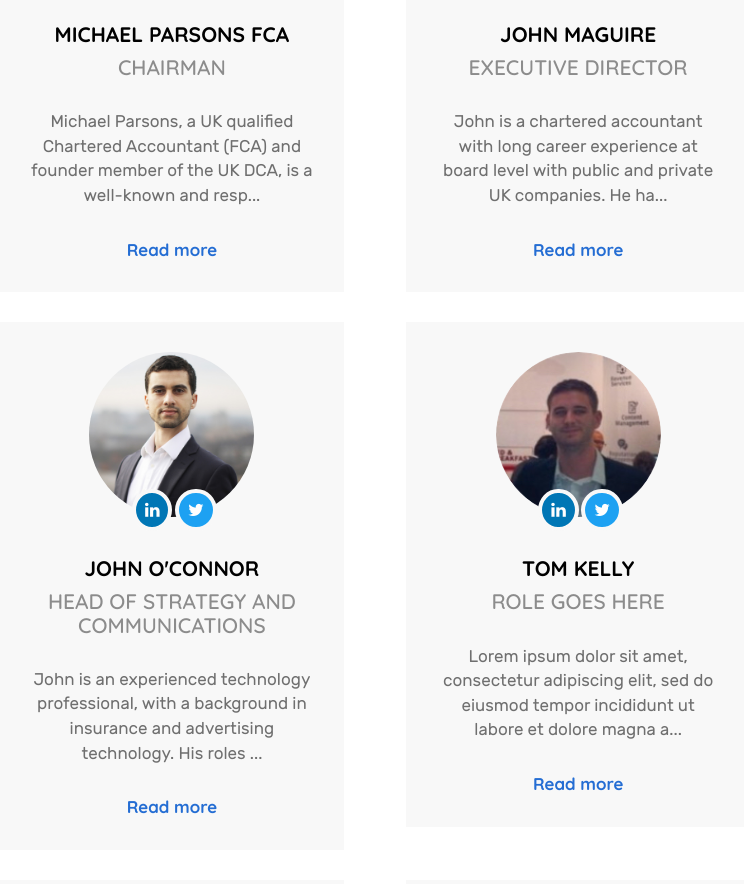
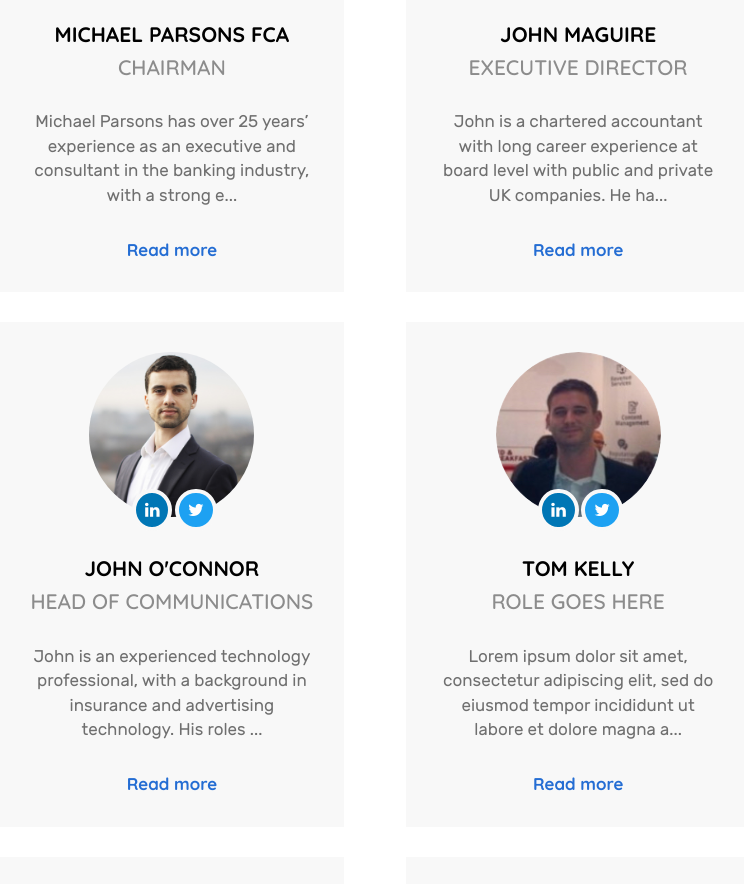
Before and after one commit to calemyers723/cardano-publish, a plain HTML site: page cn/foundation/index.html in a window 1280 px wide. Shown: the part 1889-2773 px from the top of the page, without its empty margins (410-1154 px from the left). Drawn offline with nearby package versions, Linux system fonts and the light colour scheme; a script that the page names is missing; some icons are missing; files whose address does not match are found by name.

Commit message:
update bio

```diff
--- a/cn/foundation/index.html
+++ b/cn/foundation/index.html
@@ -229,9 +229,9 @@ var lowerie = false;
   </div>
   <h2 class="uppercase">MICHAEL PARSONS FCA</h2>
   <h4 class="uppercase big bold">Chairman</h4>
-  <p>Michael Parsons, a UK qualified Chartered Accountant (FCA) and founder member of the UK DCA, is a well-known and resp...</p>
-  <input type="hidden" class="all-desc" value="Michael Parsons, a UK qualified Chartered Accountant (FCA) and founder member of the UK DCA, is a well-known and respected independent blockchain technology and digital currency advisor, an entrepreneur and experienced presenter. Previously a banking consultant for KPMG in Moscow and PwC in London, Michael also has over 25 years experience and understanding of operational banking, including leading a bank start-up in Dubai, which gives him a with a unique perspective on the emerging potential of Blockchain Distributed Ledger and cryptocurrency applications in financial services and other areas." />
-  <input type="hidden" class="short-desc" value="Michael Parsons, a UK qualified Chartered Accountant (FCA) and founder member of the UK DCA, is a well-known and resp..." />
+  <p>Michael Parsons has over 25 years’ experience as an executive and consultant in the banking industry, with a strong e...</p>
+  <input type="hidden" class="all-desc" value="Michael Parsons has over 25 years’ experience as an executive and consultant in the banking industry, with a strong emphasis on technological innovation. An early evangelist for Bitcoin, he has become one of the UK’s leading authorities and thought leaders on blockchain distributed ledger technology for financial services and a sought-after speaker and advisor on the subject. He currently serves as the Chairman and Executive Director of the Cardano Foundation, which promotes and supports the new Cardano blockchain protocol. There his mandate is to promote the protocol and associated Cardano ecosystem as well as positively influence the emerging commercial and legislative landscape for blockchain and cryptocurrency technologies." />
+  <input type="hidden" class="short-desc" value="Michael Parsons has over 25 years’ experience as an executive and consultant in the banking industry, with a strong e..." />
   <a href="" class="more">Read more</a>
 
 
@@ -272,7 +272,7 @@ var lowerie = false;
     <a class="linkedin" href="" target="_blank"><em class="fa fa-linkedin"></em></a>
   </div>
   <h2 class="uppercase">JOHN O'CONNOR</h2>
-  <h4 class="uppercase big bold">Head of Strategy and Communications</h4>
+  <h4 class="uppercase big bold">Head of Communications</h4>
   <p>John is an experienced technology professional, with a background in insurance and advertising technology. His roles ...</p>
   <input type="hidden" class="all-desc" value="John is an experienced technology professional, with a background in insurance and advertising technology. His roles have included business development, product management and analytics, working with clients like Aviva, AXA and Intact. He has worked on successfully launching marketing campaigns for a number of global products and brands. Whilst working with an insurance-technology company, he became interested in the possibilities for blockchain to transform the insurance industry and financial services more generally. John graduated from Oxford University with a degree in PPE." />
   <input type="hidden" class="short-desc" value="John is an experienced technology professional, with a background in insurance and advertising technology. His roles ..." />
```
Also changed, not shown: foundation/index.html (+4 -4 lines).
